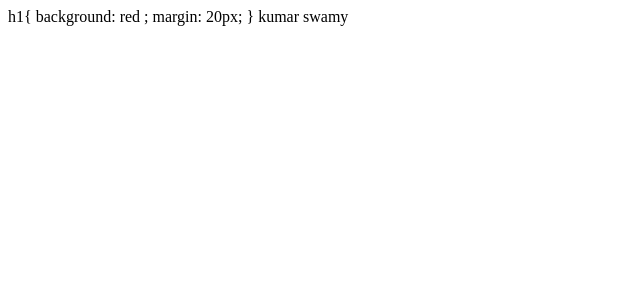
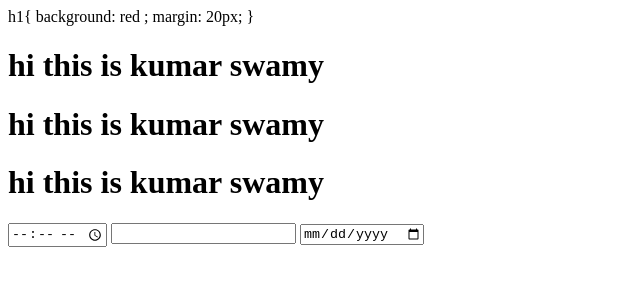
Before and after one commit to kumar9177/FWSD-Days-Files, a plain HTML site: page DAY-8.html in a window 1280 px wide. Shown: the whole page, without its empty margins (0-640 px from the left). Drawn offline with Linux system fonts and the light colour scheme.

Commit message:
added my file

```diff
--- a/DAY-8.html
+++ b/DAY-8.html
@@ -1,3 +1,4 @@
+<html>
     <head>
         <title>Kumar</title>
         <meta name="kumarpage" content="cjdadbvchabdgvcvbivds">
@@ -9,4 +10,15 @@
             background: red ;
             margin: 20px;
             }
-        kumar swamy
+
+        </style>
+    </head>
+    <body>
+        <h1>hi this is kumar swamy</h1>
+        <h1>hi this is kumar swamy</h1>
+        <h1>hi this is kumar swamy</h1>
+        <input type="time">
+        <input type="email">
+        <input type="date">
+    </body>
+</html>
```
Lines whose indentation alone changed are shown as unchanged.
